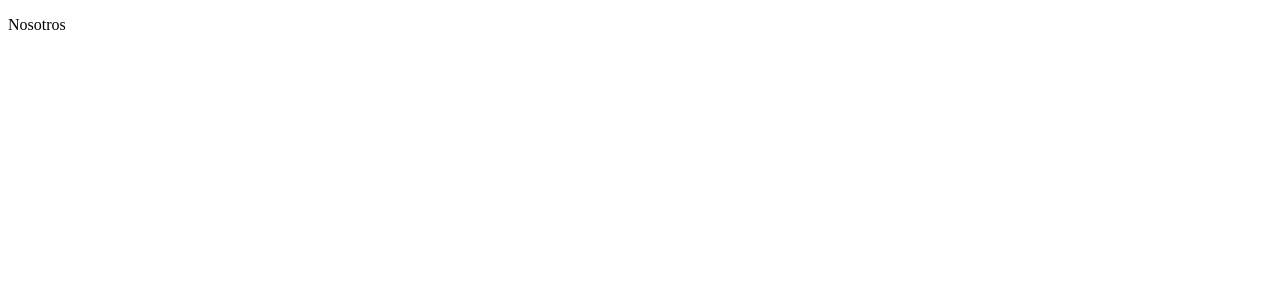
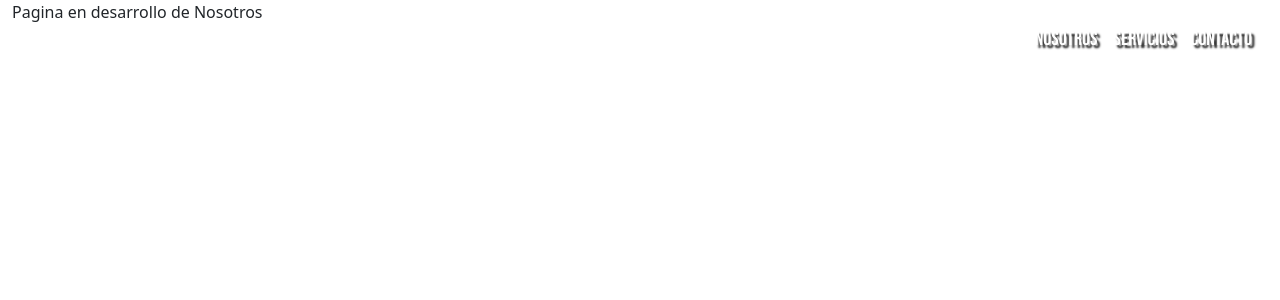
Before and after one commit to alianzascomerciales/jldistribuciones, a Next.js app: page /nosotros in a window 1280 px wide. Shown: the top 300 px of the page. Built offline with nearby package versions, Linux system fonts and the light colour scheme; a web font is replaced by a local one.

Commit message:
nuevas rutas con navbar y estructura

```diff
--- a/src/Components/Home/Backdrop/index.jsx
+++ b/src/Components/Home/Backdrop/index.jsx
@@ -17,7 +17,7 @@ const Backdrop = () => {
                 height={233}
                 quality={100} // Ajusta la calidad según sea necesario
                 sizes='(max-width: 576px) 100vw, 50vw'
-                src='/logo-backdrop.webp'
+                src='/logo-backdrop-min.webp'
                 srcSet='/logo-backdrop-min.webp 600w, /logo-backdrop.webp 1000w'
                 alt='JL Distribuciones'
               />
--- /dev/null
+++ b/src/Components/Nosotros/index.jsx
@@ -0,0 +1,7 @@
+import React from 'react'
+
+const Nosotros = () => {
+  return <div>Pagina en desarrollo de Nosotros</div>
+}
+
+export default Nosotros
--- a/src/app/nosotros/page.jsx
+++ b/src/app/nosotros/page.jsx
@@ -1,7 +1,12 @@
+import 'bootstrap/dist/css/bootstrap.min.css'
+import '../global.css'
+import '../../../styles/scrollbar.css'
+import NosotrosContainer from '@/containers/Nosotros'
+
 const Nosotros = () => {
   return (
     <div>
-      <p>Nosotros</p>
+      <NosotrosContainer />
     </div>
   )
 }
--- a/src/app/page.jsx
+++ b/src/app/page.jsx
@@ -1,15 +1,12 @@
 import 'bootstrap/dist/css/bootstrap.min.css'
 import './global.css'
 import '../../styles/scrollbar.css'
-import Image from 'next/image'
-// import PaginaConstruccionContainer from '@/containers/PaginaConstruccion'
 import Home from '@/containers/Home'
 
 const HomePage = () => {
   return (
     <div>
       <Home />
-      <div className='py-5'></div>
     </div>
     // <PaginaConstruccionContainer titulo='Proximamente' />
   )
--- /dev/null
+++ b/src/containers/Nosotros/index.jsx
@@ -0,0 +1,15 @@
+import NavbarComponent from '@/Components/Navbar'
+import Nosotros from '@/Components/Nosotros'
+import React from 'react'
+import { Container } from 'react-bootstrap'
+
+const NosotrosContainer = () => {
+  return (
+    <Container fluid className='fondo-nosotros'>
+      <NavbarComponent />
+      <Nosotros />
+    </Container>
+  )
+}
+
+export default NosotrosContainer
```
Also changed, not shown: src/Components/Contacto/index.jsx (added, +7 -0 lines), src/Components/Servicios/index.jsx (added, +7 -0 lines), src/app/contacto/page.jsx (+6 -1 lines), src/app/servicios/page.jsx (+6 -1 lines), src/containers/Contacto/index.jsx (added, +15 -0 lines), src/containers/Servicios/index.jsx (added, +15 -0 lines).
